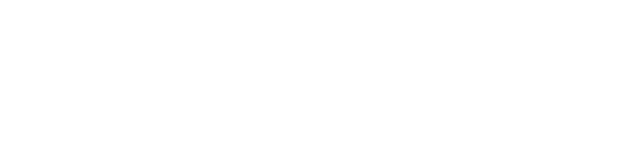
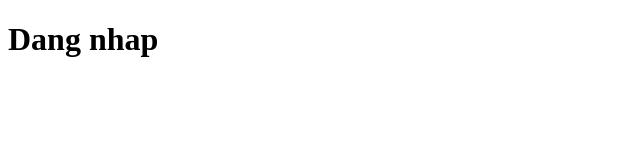
Before and after one commit to phamminh-git/learn_git, a plain HTML site: page index.html in a window 1280 px wide. Shown: the whole page, without its empty margins (0-640 px from the left). Drawn offline with Linux system fonts and the light colour scheme.

```diff
--- a/index.html
+++ b/index.html
@@ -7,6 +7,6 @@
     <title>Index</title>
 </head>
 <body>
-
+    <h1>Dang nhap</h1>
 </body>
 </html>
```
